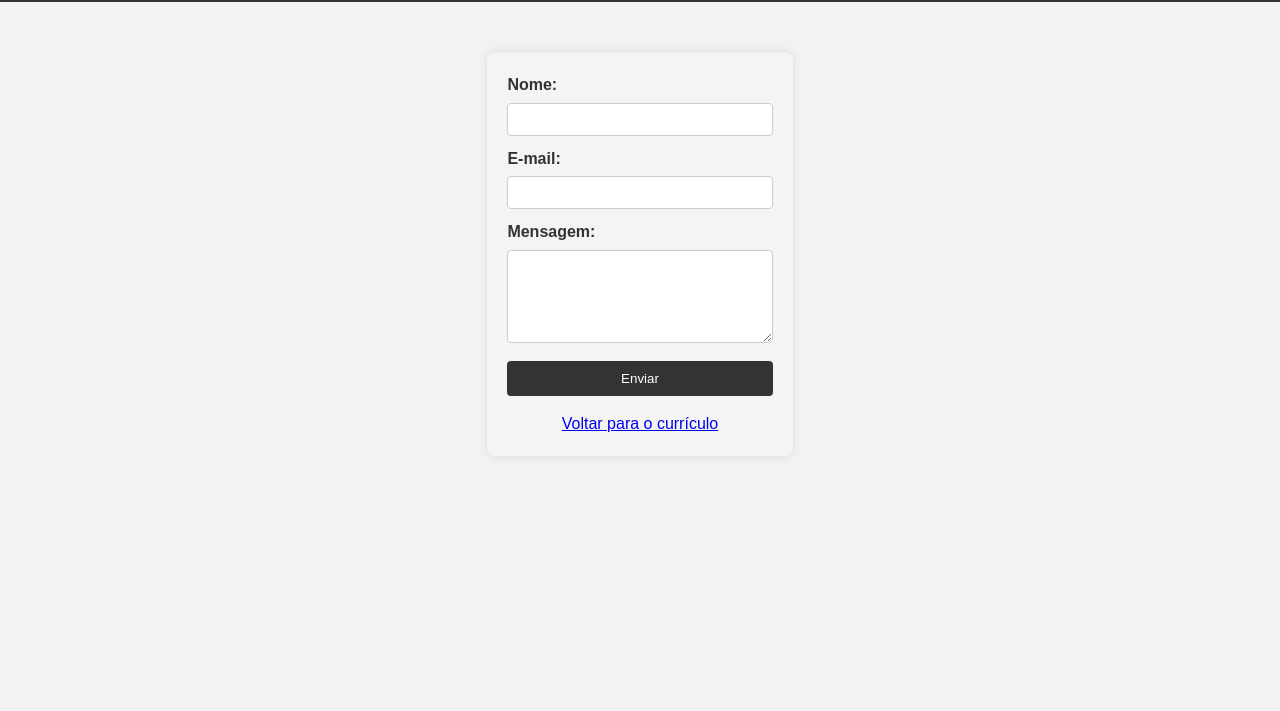
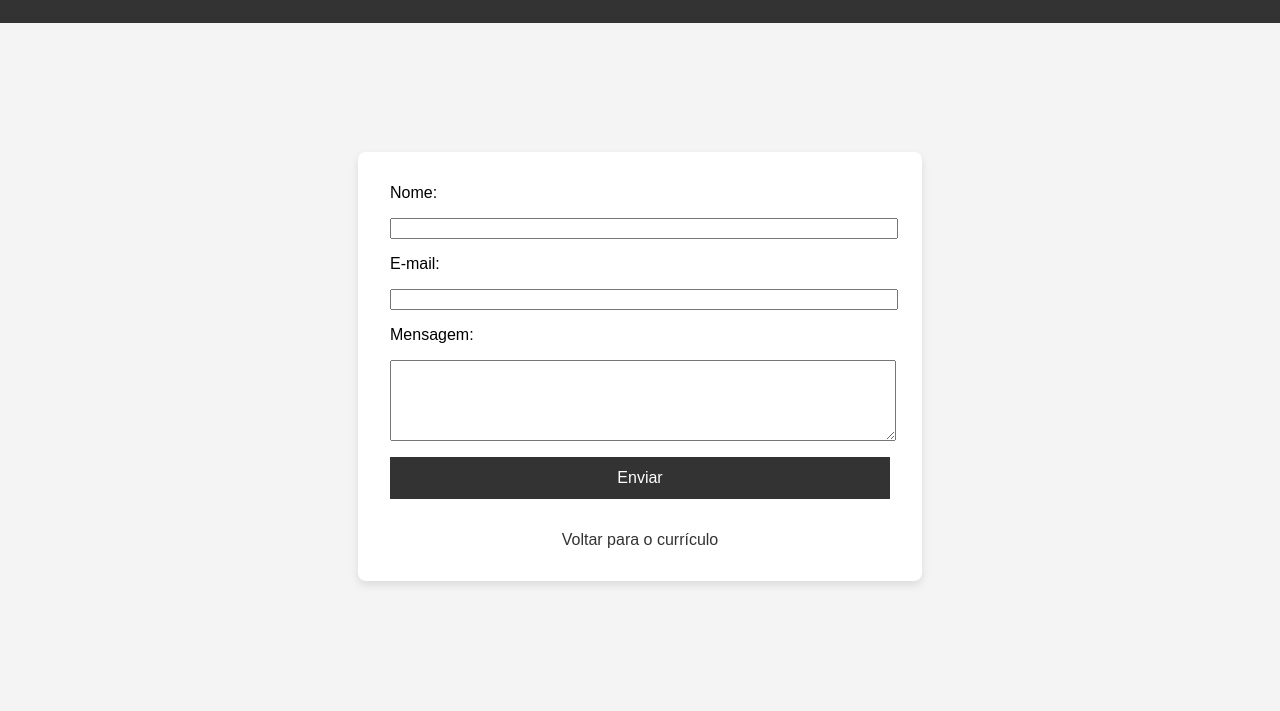
Before and after one commit to Cesajulio/ADS-aulas-elemar, a plain HTML site: page contato.html in a window 1280 px wide. Shown: the part 89-800 px from the top of the page. Drawn offline with Linux system fonts and the light colour scheme.

Commit message:
atividade aula 25/09

```diff
--- a/contato.html
+++ b/contato.html
@@ -5,47 +5,7 @@
     <meta name="viewport" content="width=device-width, initial-scale=1.0">
     <title>Contato</title>
     <link rel="stylesheet" href="style.css">
-    <style>
-        .form-box {
-            background-color: #f4f4f4;
-            padding: 20px;
-            border-radius: 8px;
-            box-shadow: 0 0 10px rgba(0, 0, 0, 0.1);
-            max-width: 500px;
-            margin: 20px auto;
-        }
-        .form-box label {
-            display: block;
-            margin-bottom: 5px;
-            font-weight: bold;
-        }
-        .form-box input[type="text"],
-        .form-box input[type="email"],
-        .form-box textarea {
-            width: 100%;
-            padding: 8px;
-            margin-bottom: 10px;
-            border: 1px solid #ccc;
-            border-radius: 4px;
-        }
-        .form-box button {
-            background-color: #333;
-            color: white;
-            padding: 10px 15px;
-            border: none;
-            border-radius: 4px;
-            cursor: pointer;
-            width: 100%;
-        }
-        .form-box button:hover {
-            background-color: #555;
-        }
-        .back-link {
-            display: block;
-            margin-top: 15px;
-            text-align: center;
-        }
-    </style>
+
 </head>
 
 <body>
@@ -67,7 +27,7 @@
 
                 <button type="submit">Enviar</button>
             </form>
-            <a href="curriculo.html" class="back-link">Voltar para o currículo</a>
+            <a href="index.html" class="back-link">Voltar para o currículo</a>
         </section>
     </main>
 </body>
--- a/style.css
+++ b/style.css
@@ -1,80 +1,97 @@
-/* Reset básico */
-* {
+body {
+    font-family: Arial, sans-serif;
+    background-color: #f4f4f4;
     margin: 0;
     padding: 0;
-    box-sizing: border-box;
+    display: flex; /* Define o corpo como um container flexbox */
+    flex-direction: column; /* Organiza os itens (header, main, etc.) em uma coluna */
+    min-height: 100vh; /* Garante que o corpo ocupe 100% da altura da viewport */
+    align-items: center; /* Centraliza os itens horizontalmente */
 }
 
-/* Estilo geral */
-body {
-    font-family: Arial, sans-serif;
-    background: #f2f2f2;
-    color: #333;
-    line-height: 1.6;
-}
-
-/* Cabeçalho */
 header {
-    background: #333;
-    color: #fff;
-    padding: 20px;
+    background-color: #333;
+    color: white;
+    padding: 1rem;
+    width: 100%;
     text-align: center;
 }
 
-/* Layout principal */
 main {
+    flex-grow: 1; /* Permite que o conteúdo principal ocupe o espaço restante */
     display: flex;
-    justify-content: center;
-    align-items: flex-start;
-    margin: 30px;
-    gap: 20px;
+    justify-content: center; /* Centraliza o conteúdo principal horizontalmente */
+    align-items: center; /* Centraliza o conteúdo principal verticalmente */
+    width: 100%;
+    padding: 20px;
 }
 
-/* Box da foto */
-.foto-box {
-    background: #fff;
-    padding: 15px;
-    border: 2px solid #ccc;
-    border-radius: 10px;
-    box-shadow: 2px 2px 6px rgba(0,0,0,0.1);
+/* --- Estilos para a página de currículo (index.html) --- */
+
+.info-box {
+    background-color: white;
+    padding: 2rem;
+    border-radius: 8px;
+    box-shadow: 0 4px 8px rgba(0, 0, 0, 0.1);
+    max-width: 800px;
+    width: 100%;
+    display: flex;
+    flex-direction: column;
+    align-items: center; /* Centraliza o conteúdo da info-box */
+    text-align: center;
+    margin: 20px;
 }
 
 .foto-box img {
-    width: 200px;
-    border-radius: 10px;
+    border-radius: 50%; /* Torna a imagem circular */
+    border: 4px solid #333;
+    width: 150px;
+    height: 150px;
+    object-fit: cover;
+    margin-bottom: 20px;
 }
 
-/* Box de informações */
-.info-box {
-    background: #fff;
-    padding: 20px;
-    border: 2px solid #ccc;
-    border-radius: 10px;
-    width: 500px;
-    box-shadow: 2px 2px 6px rgba(0,0,0,0.1);
+/* --- Estilos para a página de contato (contato.html) --- */
+
+.form-box {
+    background-color: white;
+    padding: 2rem;
+    border-radius: 8px;
+    box-shadow: 0 4px 8px rgba(0, 0, 0, 0.1);
+    max-width: 500px;
+    width: 100%;
+    display: flex;
+    flex-direction: column;
+    align-items: center;
+    margin: 20px;
 }
 
-.info-box h1 {
-    margin-bottom: 10px;
-    color: #444;
+.form-box form {
+    display: flex;
+    flex-direction: column;
+    width: 100%;
 }
 
-.info-box h2 {
-    margin-top: 15px;
-    margin-bottom: 5px;
-    color: #555;
+.form-box label,
+.form-box input,
+.form-box textarea,
+.form-box button {
+    width: 100%;
+    margin-bottom: 1rem;
 }
 
-.info-box p {
-    margin-bottom: 8px;
+.form-box button {
+    background-color: #333;
+    color: white;
+    border: none;
+    padding: 0.75rem;
+    cursor: pointer;
+    font-size: 1rem;
 }
 
-/* Link da rede social */
-.info-box a img {
-    margin-top: 10px;
-    transition: transform 0.2s;
+.form-box .back-link {
+    margin-top: 1rem;
+    text-align: center;
+    color: #333;
+    text-decoration: none;
 }
-
-.info-box a img:hover {
-    transform: scale(1.1);
-}
```
